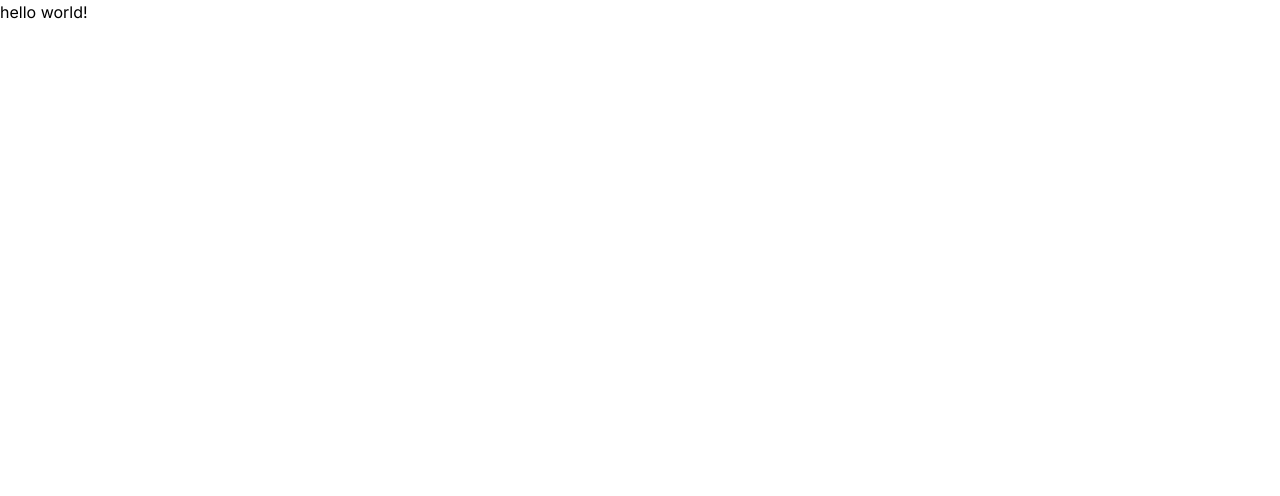
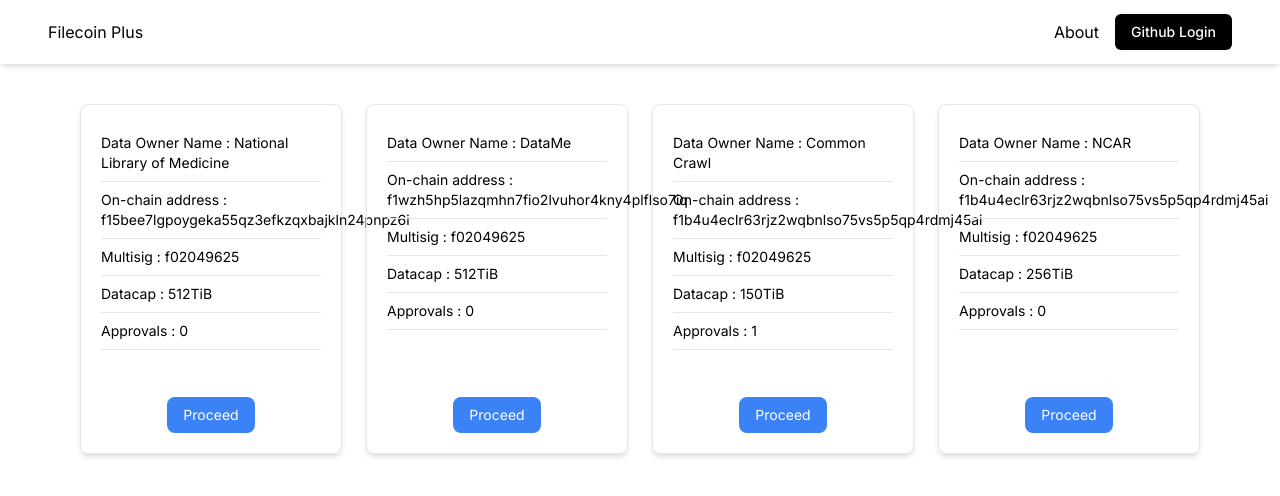
Before and after one commit to keyko-io/filplus-registry, a Next.js app: page / in a window 1280 px wide. Shown: the top 496 px of the page. Built offline with nearby package versions, Linux system fonts and the light colour scheme.

Commit message:
added mock data and show in the pages

```diff
--- /dev/null
+++ b/src/app/application/[id]/page.tsx
@@ -0,0 +1,105 @@
+import React from "react"
+import mockData from "@/mockData.json"
+
+const Application = ({ params: { id } }: { params: { id: string } }) => {
+  const application = mockData.find((data) => data.projectId === id)
+
+  return (
+    <div className="flex px-20 mt-10">
+      <div className="flex-1 text-2xl">History Info</div>
+      <div className="flex-1">
+        <h4 className="text-2xl">Transaction Info</h4>
+        <div className="mt-10">
+          <div className="flex my-2">
+            Data Owner Name :{" "}
+            {
+              application?.applicationInfo["Core Information"][
+                "Data Owner Name"
+              ]
+            }
+          </div>
+
+          <hr />
+
+          <div className="flex my-2">
+            On-chain address :{" "}
+            {
+              application?.applicationInfo.dataCapAllocations[
+                application.applicationInfo.dataCapAllocations?.length - 1
+              ].clientAddress
+            }
+          </div>
+
+          <hr />
+
+          <div className="flex my-2">
+            Multisig :{" "}
+            {
+              application?.applicationInfo.dataCapAllocations[
+                application.applicationInfo.dataCapAllocations?.length - 1
+              ].multisig
+            }
+          </div>
+
+          <hr />
+
+          <div className="flex flex-col my-2">
+            Datacap :{" "}
+            {
+              application?.applicationInfo.dataCapAllocations[
+                application.applicationInfo.dataCapAllocations?.length - 1
+              ].allocationAmount
+            }
+          </div>
+
+          <hr />
+
+          <div className="flex flex-col my-2">
+            Data Owner Country/Region :{" "}
+            {
+              application?.applicationInfo["Core Information"][
+                "Data Owner Country/Region"
+              ]
+            }
+          </div>
+
+          <hr />
+
+          <div className="flex flex-col my-2">
+            Data Owner Industry :{" "}
+            {
+              application?.applicationInfo["Core Information"][
+                "Data Owner Industry"
+              ]
+            }
+          </div>
+
+          <hr />
+
+          <div className="flex my-2">
+            Website :{" "}
+            <a
+              href={application?.applicationInfo["Core Information"].Website}
+              className="pl-2 text-blue-400"
+            >
+              {" "}
+              {application?.applicationInfo["Core Information"].Website}
+            </a>
+          </div>
+
+          <hr />
+
+          <button className="text-white bg-blue-500 px-4 py-2 rounded-lg cursor-pointer w-max mx-auto mt-4">
+            {application?.applicationInfo.dataCapAllocations[
+              application.applicationInfo.dataCapAllocations?.length - 1
+            ].signers.length === 0
+              ? "Propose"
+              : "Approve"}
+          </button>
+        </div>
+      </div>
+    </div>
+  )
+}
+
+export default Application
--- a/src/app/layout.tsx
+++ b/src/app/layout.tsx
@@ -1,5 +1,7 @@
+import Navbar from "@/components/Navbar"
+import { Inter } from "next/font/google"
+import Footer from "@/components/Footer"
 import "./globals.css"
-import { Inter } from "next/font/google"
 
 const inter = Inter({ subsets: ["latin"] })
 
@@ -15,7 +17,10 @@
 }) {
   return (
     <html lang="en">
-      <body className={inter.className}>{children}</body>
+      <body className={inter.className}>
+        <Navbar />
+        {children}
+      </body>
     </html>
   )
 }
--- a/src/app/page.tsx
+++ b/src/app/page.tsx
@@ -1,3 +1,14 @@
+import Card from "@/components/Card"
+import mockData from "@/mockData.json"
+
 export default function Home() {
-  return <main>hello world!</main>
+  return (
+    <main className="mt-10">
+      <div className="grid grid-cols-1 md:grid-cols-3 lg:grid-cols-4 gap-6 px-20">
+        {mockData.map((app) => (
+          <Card application={app} key={app.projectId} />
+        ))}
+      </div>
+    </main>
+  )
 }
--- /dev/null
+++ b/src/components/Card.tsx
@@ -0,0 +1,73 @@
+import { App } from "@/type"
+import Link from "next/link"
+import React from "react"
+
+interface Props {
+  application: App
+}
+
+const Card = ({ application }: Props) => {
+  return (
+    <div className="border border-gray-200 rounded-lg shadow-md p-5 text-sm flex flex-col min-h-[350px]">
+      <div className="flex my-2">
+        Data Owner Name :{" "}
+        {application.applicationInfo["Core Information"]["Data Owner Name"]}
+      </div>
+
+      <hr />
+
+      <div className="flex my-2">
+        On-chain address :{" "}
+        {
+          application.applicationInfo.dataCapAllocations[
+            application.applicationInfo.dataCapAllocations?.length - 1
+          ].clientAddress
+        }
+      </div>
+
+      <hr />
+
+      <div className="flex my-2">
+        Multisig :{" "}
+        {
+          application.applicationInfo.dataCapAllocations[
+            application.applicationInfo.dataCapAllocations?.length - 1
+          ].multisig
+        }
+      </div>
+
+      <hr />
+
+      <div className="flex flex-col my-2">
+        Datacap :{" "}
+        {
+          application.applicationInfo.dataCapAllocations[
+            application.applicationInfo.dataCapAllocations?.length - 1
+          ].allocationAmount
+        }
+      </div>
+
+      <hr />
+
+      <div className="flex flex-col my-2">
+        Approvals :{" "}
+        {application.applicationInfo.dataCapAllocations[
+          application.applicationInfo.dataCapAllocations?.length - 1
+        ].signers.length === 0
+          ? 0
+          : 1}
+      </div>
+
+      <hr />
+
+      <Link
+        href={`/application/${application.projectId}`}
+        className="text-white bg-blue-500 px-4 py-2 rounded-lg cursor-pointer w-max mx-auto mt-auto"
+      >
+        Proceed
+      </Link>
+    </div>
+  )
+}
+
+export default Card
--- /dev/null
+++ b/src/components/Footer.tsx
@@ -0,0 +1,7 @@
+import React from "react"
+
+const Footer = () => {
+  return <div>Footer</div>
+}
+
+export default Footer
--- /dev/null
+++ b/src/components/Navbar.tsx
@@ -0,0 +1,19 @@
+import Link from "next/link"
+import React from "react"
+
+const Navbar = () => {
+  return (
+    <div className="h-16 shadow-md flex items-center px-12 justify-between">
+      <Link href="/">Filecoin Plus</Link>
+
+      <div className="flex space-x-4 items-center">
+        <div>About</div>
+        <button className="bg-black text-white py-2 px-4 text-sm font-medium rounded-md">
+          Github Login
+        </button>
+      </div>
+    </div>
+  )
+}
+
+export default Navbar
--- /dev/null
+++ b/src/mockData.json
@@ -0,0 +1,115 @@
+[
+  {
+    "dataCapApplicationType": ["ldn-v3"],
+    "projectId": "1",
+    "applicationInfo": {
+      "Core Information": {
+        "Data Owner Name": "National Library of Medicine",
+        "Data Owner Country/Region": "United States",
+        "Data Owner Industry": "Life Science / Healthcare",
+        "Website": "https://www.nlm.nih.gov/",
+        "Social Media": [
+          "https://twitter.com/NIH_OSP",
+          "https://www.youtube.com/@nihofficeofsciencepolicy3005/videos"
+        ]
+      },
+      "dataCapAllocations": [
+        {
+          "uuid": "ffe0897b-255a-4581-8c94-88dc79083a19",
+          "clientAddress": "f15bee7lgpoygeka55qz3efkzqxbajkln24pnpz6i",
+          "timeOfRequest": 0,
+          "timeOfAllocation": 0,
+          "multisig": "f02049625",
+          "allocationAmount": "512TiB",
+          "signers": [],
+          "pr": 0,
+          "pr-cid": "bafy"
+        }
+      ]
+    }
+  },
+  {
+    "dataCapApplicationType": ["ldn-v3"],
+    "projectId": "2",
+    "applicationInfo": {
+      "Core Information": {
+        "Data Owner Name": "DataMe",
+        "Data Owner Country/Region": "Hong Kong",
+        "Data Owner Industry": "IT & Technology Services",
+        "Website": "https://www.nlm.nih.gov/",
+        "Social Media": ["http://www.econostatistics.co.za/"]
+      },
+      "dataCapAllocations": [
+        {
+          "uuid": "ffe0897b-255a-4581-8c94-88dc79083a19",
+          "clientAddress": "f1wzh5hp5lazqmhn7fio2lvuhor4kny4plflso7iq",
+          "timeOfRequest": 0,
+          "timeOfAllocation": 0,
+          "multisig": "f02049625",
+          "allocationAmount": "512TiB",
+          "signers": [],
+          "pr": 0,
+          "pr-cid": "bafy"
+        }
+      ]
+    }
+  },
+  {
+    "dataCapApplicationType": ["ldn-v3"],
+    "projectId": "3",
+    "applicationInfo": {
+      "Core Information": {
+        "Data Owner Name": "Common Crawl",
+        "Data Owner Country/Region": "United States",
+        "Data Owner Industry": "Not-for-Profit",
+        "Website": "https://commoncrawl.org/",
+        "Social Media": []
+      },
+      "dataCapAllocations": [
+        {
+          "uuid": "ffe0897b-255a-4581-8c94-88dc79083a19",
+          "clientAddress": "f1b4u4eclr63rjz2wqbnlso75vs5p5qp4rdmj45ai",
+          "timeOfRequest": 0,
+          "timeOfAllocation": 0,
+          "multisig": "f02049625",
+          "allocationAmount": "150TiB",
+          "signers": [
+            {
+              "signingAddress": "f1kqdiokoeubyse4qpihf7yrpl7czx4qgupx3eyzi",
+              "timeOfSignature": 0,
+              "messageCID": ""
+            }
+          ],
+          "pr": 0,
+          "pr-cid": "bafy"
+        }
+      ]
+    }
+  },
+  {
+    "dataCapApplicationType": ["ldn-v3"],
+    "projectId": "4",
+    "applicationInfo": {
+      "Core Information": {
+        "Data Owner Name": "NCAR",
+        "Data Owner Country/Region": "United States",
+        "Data Owner Industry": "Environment",
+        "Website": "https://ncar.ucar.edu/",
+        "Social Media": ["https://www.youtube.com/ncarucar"]
+      },
+      "dataCapAllocations": [
+        {
+          "uuid": "ffe0897b-255a-4581-8c94-88dc79083a19",
+          "clientAddress": "f1b4u4eclr63rjz2wqbnlso75vs5p5qp4rdmj45ai",
+          "timeOfRequest": 0,
+          "timeOfAllocation": 0,
+          "multisig": "f02049625",
+          "allocationAmount": "256TiB",
+          "signers": [],
+          "pr": 0,
+          "pr-cid": "bafy"
+        }
+      ]
+    }
+  }
+]
--- /dev/null
+++ b/src/type.ts
@@ -0,0 +1,30 @@
+export interface App {
+  dataCapApplicationType: string[]
+  projectId: string
+  applicationInfo: ApplicationInfo
+}
+
+export interface ApplicationInfo {
+  "Core Information": CoreInformation
+  dataCapAllocations: DataCapAllocation[]
+}
+
+export interface CoreInformation {
+  "Data Owner Name": string
+  "Data Owner Country/Region": string
+  "Data Owner Industry": string
+  Website: string
+  "Social Media": string[]
+}
+
+export interface DataCapAllocation {
+  uuid: string
+  clientAddress: string
+  timeOfRequest: number
+  timeOfAllocation: number
+  multisig: string
+  allocationAmount: string
+  signers: any[]
+  pr: number
+  "pr-cid": string
+}
```
